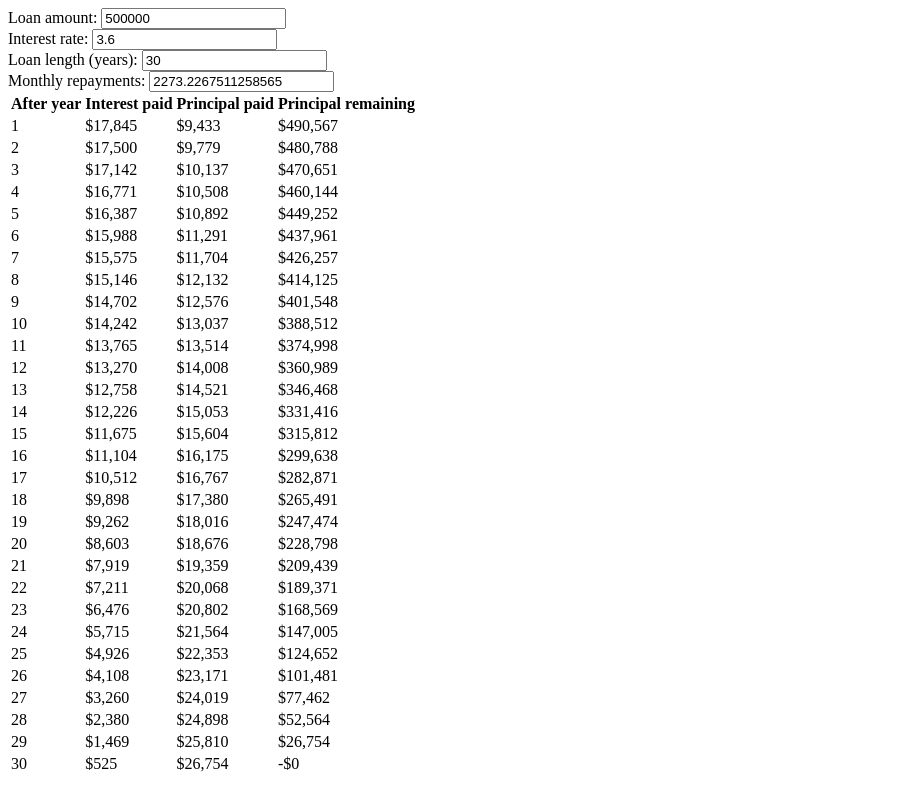
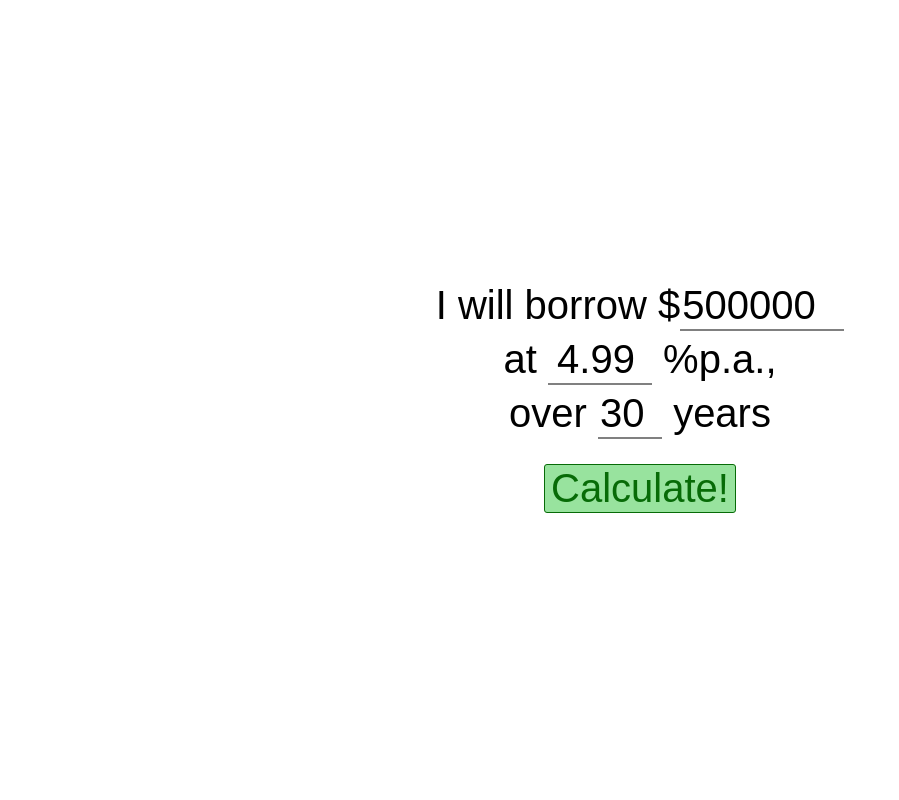
Before and after one commit to camjackson/whatif.mortgage, a React (Create React App) app: page / in a window 1280 px wide. Shown: the whole page, without its empty margins (0-899 px from the left). Built offline with nearby package versions, Linux system fonts and the light colour scheme; the HTML template or start-up script is replaced by a standard one.

Commit message:
Initial input flow

```diff
--- a/src/App.js
+++ b/src/App.js
@@ -1,46 +1,44 @@
 import React, { useState } from 'react';
-import Params from './Params';
-import Graph from './Graph';
+import { createGlobalStyle } from 'styled-components';
+import InitialInput from './InitialInput';
+import NormalApp from './NormalApp';
 
-const calculateRepayment = (p, r, n) => {
-  const onePlusRToTheN = Math.pow(1 + r, n);
-  const numerator = r * onePlusRToTheN;
-  const denominator = onePlusRToTheN - 1;
-
-  return p * (numerator / denominator);
-};
+const GlobalStyles = createGlobalStyle`
+  html, body, #root {
+    height: 100%
+    border: 0;
+    margin: 0;
+    padding: 0;
+    font-family: sans-serif;
+  }
+`;
 
 const App = () => {
-  const [loanAmount, setLoanAmount] = useState(500000);
-  const [annualInterestRate, setAnnualInterestRate] = useState(3.6);
-  const [loanLengthInYears, setLoanLengthInYears] = useState(30);
-  const [monthlyRepayments, setMonthlyRepayments] = useState(
-    calculateRepayment(
-      loanAmount,
-      annualInterestRate / 100 / 12,
-      loanLengthInYears * 12,
-    ),
-  );
+  const [isInitialInput, setIsInitialInput] = useState(true);
+  const finishInitialInput = () => setIsInitialInput(false);
+
+  const [values, setValues] = useState({
+    loanAmount: 500000,
+    annualInterestRate: 4.99,
+    loanLengthInYears: 30,
+  });
+  const setValue = key => event => {
+    setValues({ ...values, [key]: event.target.value });
+  };
 
   return (
-    <main className="App">
-      <Params
-        loanAmount={loanAmount}
-        annualInterestRate={annualInterestRate}
-        loanLengthInYears={loanLengthInYears}
-        monthlyRepayments={monthlyRepayments}
-        setLoanAmount={setLoanAmount}
-        setAnnualInterestRate={setAnnualInterestRate}
-        setLoanLengthInYears={setLoanLengthInYears}
-        setMonthlyRepayments={setMonthlyRepayments}
-      />
-      <Graph
-        loanAmount={loanAmount}
-        annualInterestRate={annualInterestRate}
-        loanLengthInYears={loanLengthInYears}
-        monthlyRepayments={monthlyRepayments}
-      />
-    </main>
+    <>
+      <GlobalStyles />
+      {isInitialInput ? (
+        <InitialInput
+          {...values}
+          setValue={setValue}
+          finishInitialInput={finishInitialInput}
+        />
+      ) : (
+        <NormalApp {...values} setValue={setValue} />
+      )}
+    </>
   );
 };
 
--- /dev/null
+++ b/src/BlurryTextInput.js
@@ -0,0 +1,27 @@
+import React from 'react';
+import styled from 'styled-components';
+
+const Label = styled.label`
+  display: block;
+`;
+
+const BlurryTextInput = ({
+  label,
+  labelAfter,
+  defaultValue,
+  onBlur,
+  readOnly,
+}) => (
+  <Label>
+    {label}
+    <input
+      type="text"
+      defaultValue={defaultValue}
+      onBlur={readOnly ? null : event => onBlur(event.target.value)}
+      readOnly={readOnly}
+    />
+    {labelAfter}
+  </Label>
+);
+
+export default BlurryTextInput;
--- /dev/null
+++ b/src/InitialInput.js
@@ -0,0 +1,100 @@
+import React from 'react';
+import styled from 'styled-components';
+
+const Main = styled.main`
+  height: 100%;
+  width: 100%;
+  max-width: 1000px;
+  margin: 0 auto;
+  display: flex;
+  flex-direction: column;
+  align-items: center;
+  justify-content: center;
+  font-size: 40px;
+`;
+
+const Row = styled.div`
+  margin-bottom: 5px;
+`;
+
+const NumberInput = styled.input.attrs({
+  type: 'number',
+})`
+  border: 0;
+  border-bottom: 2px solid grey;
+  font-size: inherit;
+`;
+
+const Button = styled.button.attrs({
+  type: 'submit',
+})`
+  margin-top: 20px;
+  background-color: #98e39e;
+  border: 1px solid #076b07;
+  border-radius: 3px;
+  font-size: inherit;
+  color: #076b07;
+  cursor: pointer;
+`;
+
+const InitialInput = ({
+  loanAmount,
+  annualInterestRate,
+  loanLengthInYears,
+  setValue,
+  finishInitialInput,
+}) => {
+  const loanAmountProps = {
+    value: loanAmount,
+    onChange: setValue('loanAmount'),
+  };
+  const interestRateProps = {
+    value: annualInterestRate,
+    onChange: setValue('annualInterestRate'),
+  };
+  const loanLengthProps = {
+    value: loanLengthInYears,
+    onChange: setValue('loanLengthInYears'),
+  };
+  return (
+    <Main>
+      <Row>
+        I will borrow $
+        <NumberInput
+          min="0"
+          max="10000000"
+          step="1"
+          style={{ width: 160 }}
+          {...loanAmountProps}
+        />
+      </Row>
+      <Row>
+        at{' '}
+        <NumberInput
+          min="0"
+          max="99"
+          step="0.01"
+          style={{ width: 100, textAlign: 'right' }}
+          {...interestRateProps}
+        />{' '}
+        %p.a.,
+      </Row>
+      <Row>
+        over{' '}
+        <NumberInput
+          min="0"
+          max="99"
+          step="1"
+          style={{ width: 60 }}
+          {...loanLengthProps}
+        />{' '}
+        years
+      </Row>
+      <Row>
+        <Button onClick={finishInitialInput}>Calculate!</Button>
+      </Row>
+    </Main>
+  );
+};
+
+export default InitialInput;
--- /dev/null
+++ b/src/NormalApp.js
@@ -0,0 +1,46 @@
+import React from 'react';
+import Params from './Params';
+import Graph from './Graph';
+
+const calculateRepayment = (p, r, n) => {
+  const onePlusRToTheN = Math.pow(1 + r, n);
+  const numerator = r * onePlusRToTheN;
+  const denominator = onePlusRToTheN - 1;
+
+  return p * (numerator / denominator);
+};
+
+const NormalApp = ({
+  loanAmount,
+  annualInterestRate,
+  loanLengthInYears,
+  setValue,
+}) => {
+  const monthlyRepayments = calculateRepayment(
+    loanAmount,
+    annualInterestRate / 100 / 12,
+    loanLengthInYears * 12,
+  );
+
+  return (
+    <main>
+      <Params
+        loanAmount={loanAmount}
+        annualInterestRate={annualInterestRate}
+        loanLengthInYears={loanLengthInYears}
+        monthlyRepayments={monthlyRepayments}
+        setLoanAmount={setValue('annualInterestRate')}
+        setAnnualInterestRate={setValue('loanLengthInYears')}
+        setLoanLengthInYears={setValue('monthlyRepayments')}
+      />
+      <Graph
+        loanAmount={loanAmount}
+        annualInterestRate={annualInterestRate}
+        loanLengthInYears={loanLengthInYears}
+        monthlyRepayments={monthlyRepayments}
+      />
+    </main>
+  );
+};
+
+export default NormalApp;
--- a/src/Params.js
+++ b/src/Params.js
@@ -1,20 +1,5 @@
 import React from 'react';
-import styled from 'styled-components';
-
-const Label = styled.label`
-  display: block;
-`;
-
-const BlurryTextInput = ({ label, defaultValue, onChange }) => (
-  <Label>
-    {label}:{' '}
-    <input
-      type="text"
-      defaultValue={defaultValue}
-      onBlur={event => onChange(event.target.value)}
-    />
-  </Label>
-);
+import BlurryTextInput from './BlurryTextInput';
 
 const Params = ({
   loanAmount,
@@ -24,28 +9,29 @@ const Params = ({
   setLoanAmount,
   setAnnualInterestRate,
   setLoanLengthInYears,
-  setMonthlyRepayments,
 }) => (
   <section>
     <BlurryTextInput
-      label="Loan amount"
+      label="Loan amount: $"
       defaultValue={loanAmount}
-      onChange={setLoanAmount}
+      onBlur={setLoanAmount}
     />
     <BlurryTextInput
-      label="Interest rate"
+      label="Interest rate:"
+      labelAfter=" % p.a."
       defaultValue={annualInterestRate}
-      onChange={setAnnualInterestRate}
+      onBlur={setAnnualInterestRate}
     />
     <BlurryTextInput
-      label="Loan length (years)"
+      label="Loan length:"
+      labelAfter=" years"
       defaultValue={loanLengthInYears}
-      onChange={setLoanLengthInYears}
+      onBlur={setLoanLengthInYears}
     />
     <BlurryTextInput
       label="Monthly repayments"
       defaultValue={monthlyRepayments}
-      onChange={setMonthlyRepayments}
+      readOnly
     />
   </section>
 );
```
